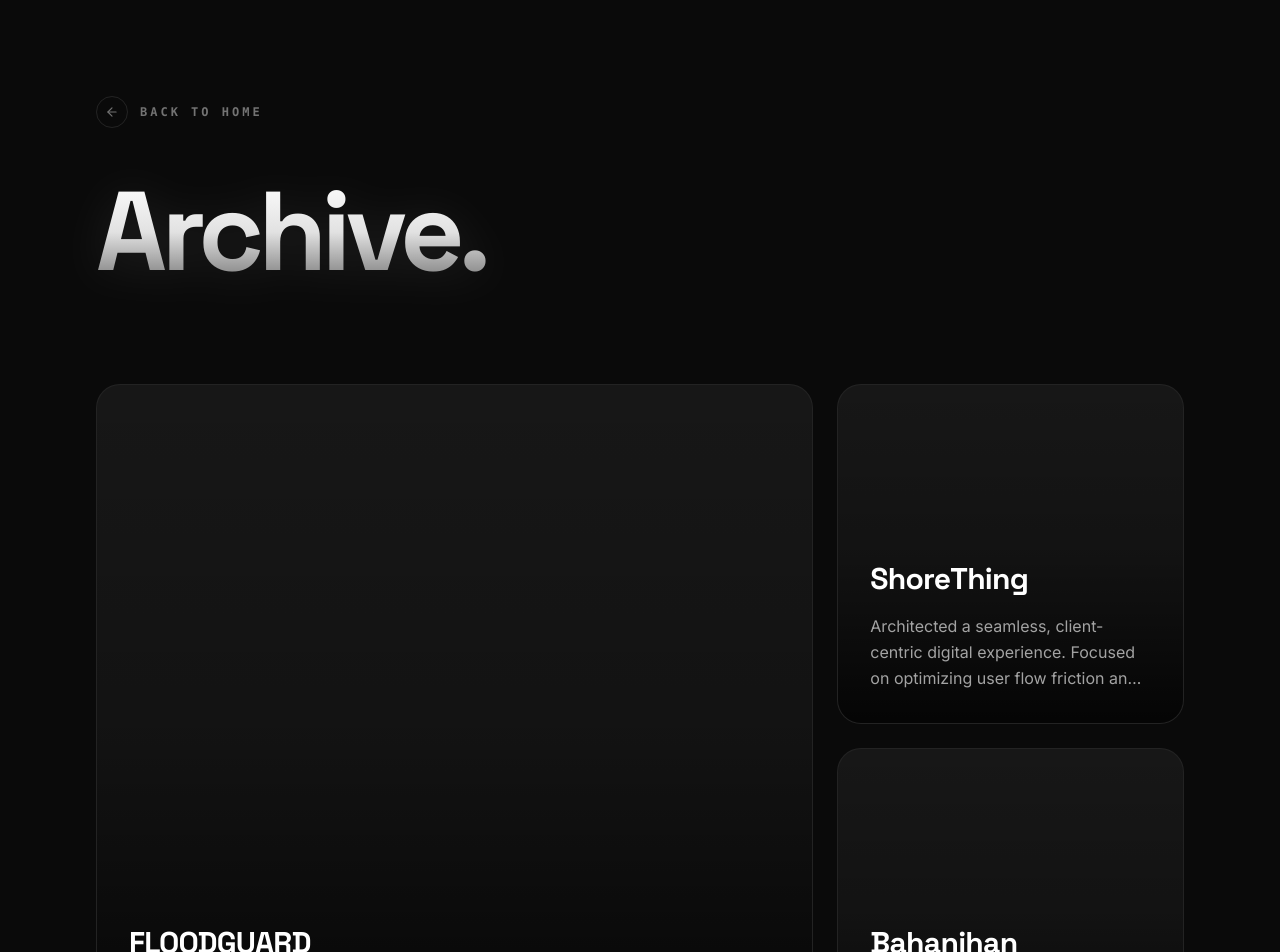
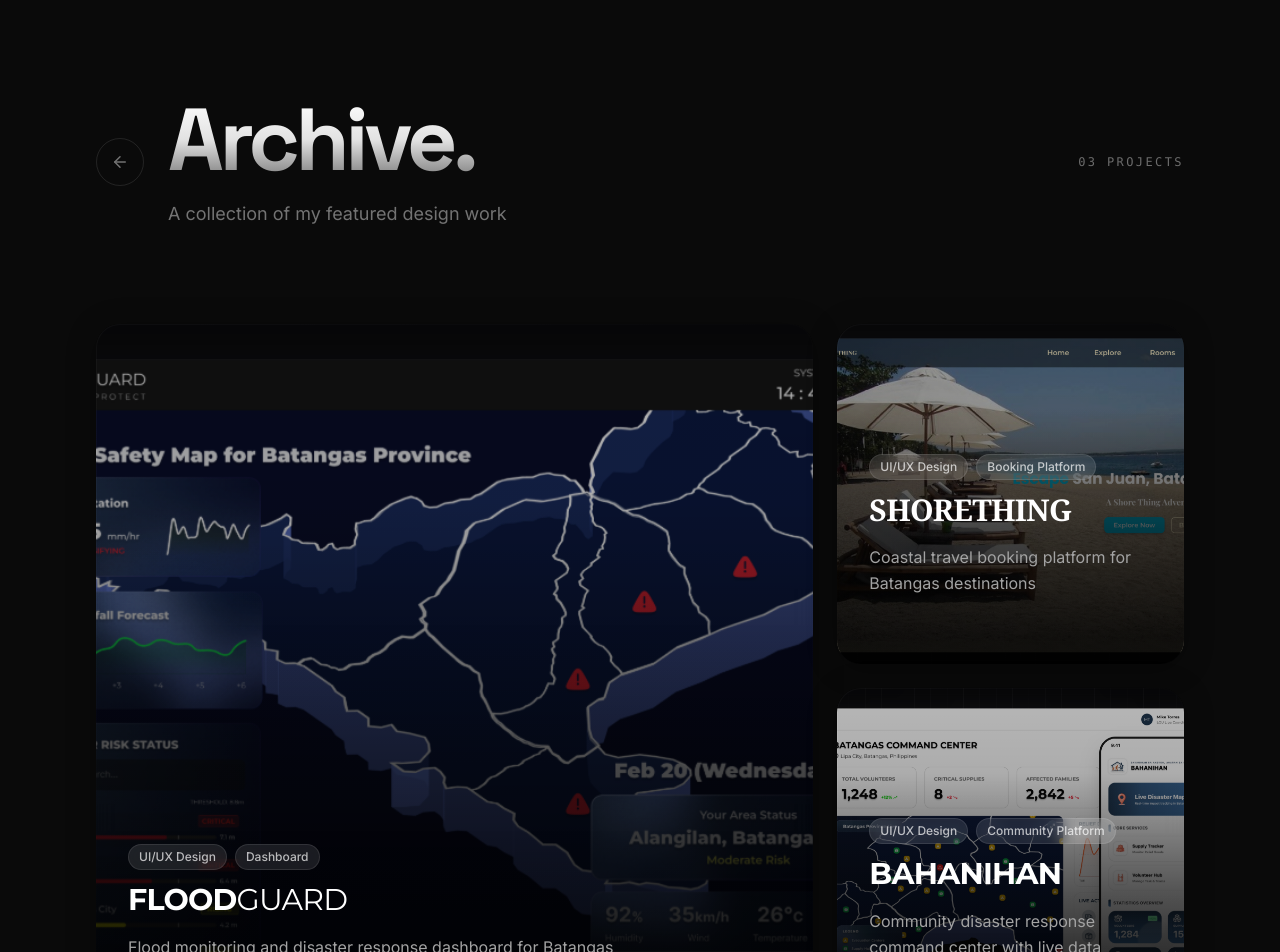
Before and after one commit to EdrianHernandez/Ed, a React (Vite) app: page /projects in a window 1280 px wide. Shown: the top 952 px of the page. Built offline with nearby package versions, Linux system fonts and the light colour scheme.

Commit message:
fix projects page

```diff
--- a/src/pages/Projects.tsx
+++ b/src/pages/Projects.tsx
@@ -1,61 +1,102 @@
 import React from "react";
-import { motion, useMotionTemplate, useMotionValue } from "motion/react";
-import { ArrowLeft, ArrowUpRight } from "lucide-react";
+import { motion } from "motion/react";
+import { ArrowLeft } from "lucide-react";
 import { Link } from "react-router-dom";
 import { cn } from "../lib/utils";
 
 const allProjects = [
   {
     title: "FLOODGUARD",
-    description: "Designed a high-stakes, mission-critical interface for disaster response. Engineered intuitive data visualizations and streamlined the navigation hierarchy for rapid decision-making in high-pressure environments.",
-    span: "col-span-1 md:col-span-2 lg:col-span-2 row-span-1 md:row-span-2"
+    description: "Flood monitoring and disaster response dashboard for Batangas",
+    tags: ["UI/UX Design", "Dashboard"],
+    span: "col-span-1 md:col-span-2 lg:col-span-2 row-span-1 md:row-span-2",
+    link: "/projects/floodguard",
+    image: "/FLOODGUARD ASSETS/Floodguard thumbnail.png"
   },
   {
     title: "ShoreThing",
-    description: "Architected a seamless, client-centric digital experience. Focused on optimizing user flow friction and establishing a stark, brutalist aesthetic combined with micro-interactions.",
-    span: "col-span-1 row-span-1"
+    description: "Coastal travel booking platform for Batangas destinations",
+    tags: ["UI/UX Design", "Booking Platform"],
+    span: "col-span-1 row-span-1",
+    link: "/projects/shorething",
+    image: "/SHORETHING ASSETS/Shorething Thumbnail.png",
   },
   {
     title: "Bahanihan",
-    description: "Sculpted a purpose-driven layout for community engagement. Simplified dense information architectures into highly scannable, digestible components.",
-    span: "col-span-1 row-span-1"
-  },
-  {
-    title: "Karma Cleaning",
-    description: "Overhauled visual hierarchy for a professional service platform. Refined typography pairings and strategic contrast to dramatically improve CTA conversion rates.",
-    span: "col-span-1 md:col-span-2 lg:col-span-1 row-span-1"
+    description: "Community disaster response command center with live data",
+    tags: ["UI/UX Design", "Community Platform"],
+    span: "col-span-1 row-span-1",
+    link: "/projects/bahanihan",
+    image: "/BAHANIHAN ASSETS/Bahanihan Thumbnail.png"
   }
 ];
 
 function ArchiveCard({ project }: { project: typeof allProjects[0] }) {
   return (
+    <Link to={project.link} className={cn("block h-full", project.span)}>
       <motion.div
         variants={{
           hidden: { opacity: 0, y: 40 },
           visible: { opacity: 1, y: 0 }
         }}
-      whileHover={{ y: -8, scale: 0.98 }}
+        whileHover={{ y: -12, scale: 0.98 }}
         className={cn(
-        "group relative flex flex-col justify-end p-6 md:p-8 rounded-[1.5rem] bg-card border border-white/5 overflow-hidden transition-all duration-500 hover:border-white/20 hover:shadow-[0_0_40px_rgba(255,255,255,0.05)] cursor-pointer",
-        project.span
+          "bento-card group relative flex flex-col justify-end p-6 md:p-8 rounded-[1.5rem] overflow-hidden transition-all duration-500 h-full w-full",
+          "shadow-[0_4px_30px_rgba(0,0,0,0.3)] hover:shadow-[0_8px_50px_rgba(99,102,241,0.15)]"
         )}
       >
-      {/* Subtle inner gradient */}
-      <div className="absolute inset-0 bg-gradient-to-t from-black/80 via-black/20 to-transparent z-10" />
-      <div className="absolute inset-0 bg-white/5 opacity-0 group-hover:opacity-100 transition-opacity duration-500" />
+        {project.image && (
+          <img
+            src={project.image}
+            alt={project.title}
+            className="absolute inset-0 w-full h-full object-cover z-0 opacity-70 group-hover:opacity-90 group-hover:scale-110 transition-all duration-700 ease-out"
+          />
+        )}
+        {/* Stronger vignette for text readability */}
+        <div className="absolute inset-x-0 bottom-0 h-3/4 bg-gradient-to-t from-black/90 via-black/50 to-transparent z-10 pointer-events-none" />
+        <div className="absolute inset-0 bg-gradient-to-t from-black/40 to-transparent opacity-60 z-10 pointer-events-none" />
+        <div className="absolute inset-0 bg-white/[0.02] opacity-0 group-hover:opacity-100 transition-opacity duration-500 z-10 pointer-events-none" />
 
-      {/* Content */}
         <div className="relative z-20 w-full">
+          {/* Tags */}
+          <div className="flex flex-wrap gap-2 mb-3">
+            {project.tags.map((tag) => (
+              <span key={tag} className="bg-white/10 backdrop-blur-sm text-white/70 text-[10px] md:text-xs font-medium px-2.5 py-1 rounded-full border border-white/10">
+                {tag}
+              </span>
+            ))}
+          </div>
+
           <div className="flex justify-between items-end w-full mb-3 md:mb-4">
-          <h3 className="font-display text-2xl md:text-3xl font-bold text-white group-hover:text-white/95 transition-colors tracking-tight">
+            {project.title === "FLOODGUARD" ? (
+              <h3 className="font-montserrat text-2xl md:text-3xl text-white group-hover:text-white/95 transition-colors tracking-tight">
+                <span className="font-[1000]">FLOOD</span>
+                <span className="font-[200]">GUARD</span>
+              </h3>
+            ) : project.title === "ShoreThing" ? (
+              <h3 className="font-serif text-2xl md:text-3xl font-bold text-white group-hover:text-white/95 transition-colors tracking-tight uppercase">
                 {project.title}
               </h3>
+            ) : (
+              <h3 className="font-montserrat text-2xl md:text-3xl font-bold text-white group-hover:text-white/95 transition-colors tracking-tight uppercase">
+                {project.title}
+              </h3>
+            )}
           </div>
-        <p className="text-[#a3a3a3] text-sm md:text-base leading-relaxed font-light line-clamp-3 group-hover:line-clamp-none transition-all duration-500 text-pretty">
+          <p className="text-[#a3a3a3] text-sm md:text-base leading-relaxed font-light line-clamp-2 group-hover:line-clamp-none transition-all duration-500 text-pretty mb-4">
             {project.description}
           </p>
+
+          {/* Hover CTA */}
+          <div className="flex items-center gap-2 text-white/0 group-hover:text-white/90 transition-all duration-500 translate-y-4 group-hover:translate-y-0">
+            <span className="text-sm font-medium">View Project</span>
+            <svg className="w-4 h-4 transition-transform duration-500 group-hover:translate-x-1" fill="none" viewBox="0 0 24 24" stroke="currentColor" strokeWidth={2}>
+              <path strokeLinecap="round" strokeLinejoin="round" d="M17 8l4 4m0 0l-4 4m4-4H3" />
+            </svg>
+          </div>
         </div>
       </motion.div>
+    </Link>
   );
 }
 
@@ -75,19 +116,47 @@ export function Projects() {
           transition={{ duration: 0.8, ease: [0.16, 1, 0.3, 1] }}
           className="mb-16 md:mb-24"
         >
+          <div className="flex items-center justify-between">
+            <div className="flex items-center gap-4 md:gap-6">
+              {/* Back button - icon only */}
               <Link
                 to="/"
-            className="group inline-flex items-center space-x-3 text-[#737373] hover:text-white transition-colors duration-500 mb-12"
+                className="group w-10 h-10 md:w-12 md:h-12 rounded-full border border-white/10 flex items-center justify-center hover:bg-white/10 transition-colors duration-500 shrink-0"
               >
-            <div className="w-8 h-8 rounded-full border border-white/10 flex items-center justify-center group-hover:bg-white/10 transition-colors duration-500 shrink-0">
-              <ArrowLeft size={14} className="group-hover:-translate-x-1 transition-transform duration-500" />
-            </div>
-            <span className="font-mono text-[0.65rem] md:text-xs uppercase tracking-[0.25em] font-semibold">Back to Home</span>
+                <ArrowLeft size={18} className="text-[#737373] group-hover:text-white group-hover:-translate-x-0.5 transition-all duration-500" />
               </Link>
 
-          <h1 className="font-display text-6xl md:text-8xl lg:text-[7rem] font-bold tracking-tighter leading-none text-transparent bg-clip-text bg-gradient-to-b from-[#ffffff] via-[#e2e2e2] to-[#737373] drop-shadow-[0_4px_24px_rgba(255,255,255,0.1)]">
+              {/* Title + Subtitle */}
+              <div>
+                <motion.h1
+                  initial={{ opacity: 0, x: -20 }}
+                  animate={{ opacity: 1, x: 0 }}
+                  transition={{ duration: 0.8, delay: 0.2, ease: [0.16, 1, 0.3, 1] }}
+                  className="font-display text-5xl md:text-7xl lg:text-[5.5rem] font-bold tracking-tighter leading-none text-transparent bg-clip-text bg-gradient-to-b from-[#ffffff] via-[#e2e2e2] to-[#737373]"
+                >
                   Archive.
-          </h1>
+                </motion.h1>
+                <motion.p
+                  initial={{ opacity: 0, y: 10 }}
+                  animate={{ opacity: 1, y: 0 }}
+                  transition={{ duration: 0.6, delay: 0.4, ease: [0.16, 1, 0.3, 1] }}
+                  className="text-[#737373] text-sm md:text-lg font-light mt-3 md:mt-4"
+                >
+                  A collection of my featured design work
+                </motion.p>
+              </div>
+            </div>
+
+            {/* Project count */}
+            <motion.span
+              initial={{ opacity: 0, x: 20 }}
+              animate={{ opacity: 1, x: 0 }}
+              transition={{ duration: 0.6, delay: 0.3, ease: [0.16, 1, 0.3, 1] }}
+              className="font-mono text-[0.65rem] md:text-xs text-white/40 uppercase tracking-[0.2em] shrink-0"
+            >
+              {String(allProjects.length).padStart(2, '0')} Projects
+            </motion.span>
+          </div>
         </motion.div>
 
         <motion.div
```
Lines whose indentation alone changed are shown as unchanged.
